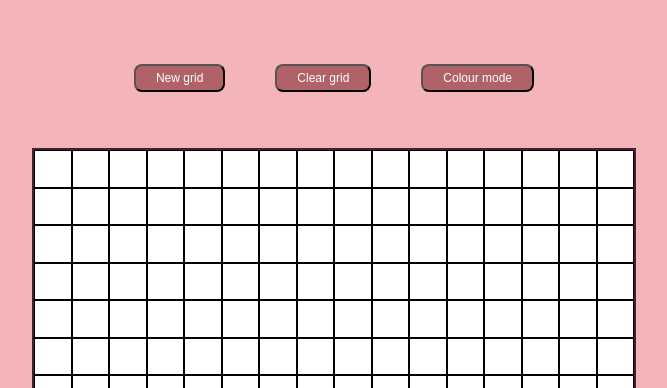
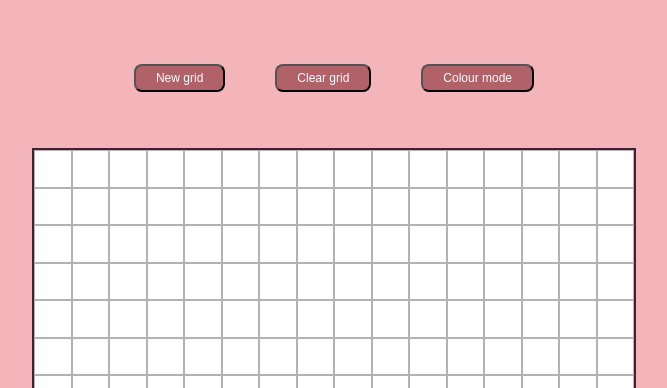
Before and after one commit to lashmyh/etch-a-sketch, a plain HTML site: page index.html in a window 1280 px wide. Shown: the top 388 px of the page, without its empty margins (306-973 px from the left). Drawn offline with Linux system fonts and the light colour scheme.

Commit message:
changed border colour

```diff
--- a/style.css
+++ b/style.css
@@ -42,7 +42,7 @@ button:active {
 }
 
 .grid-item {
-    border: 0.5px solid rgb(0, 0, 0);
+    border: 0.5px solid rgb(178, 178, 178);
     box-sizing: border-box;
 }
 
```
